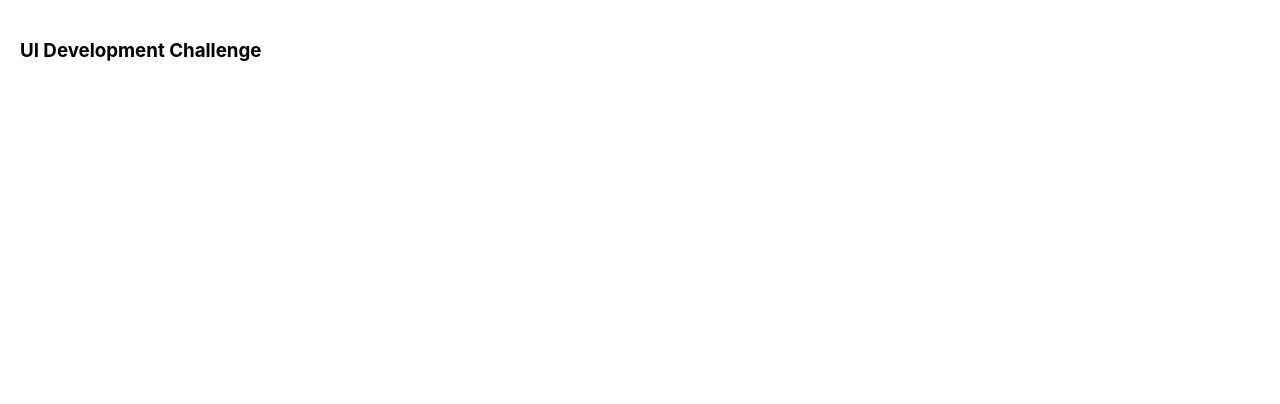
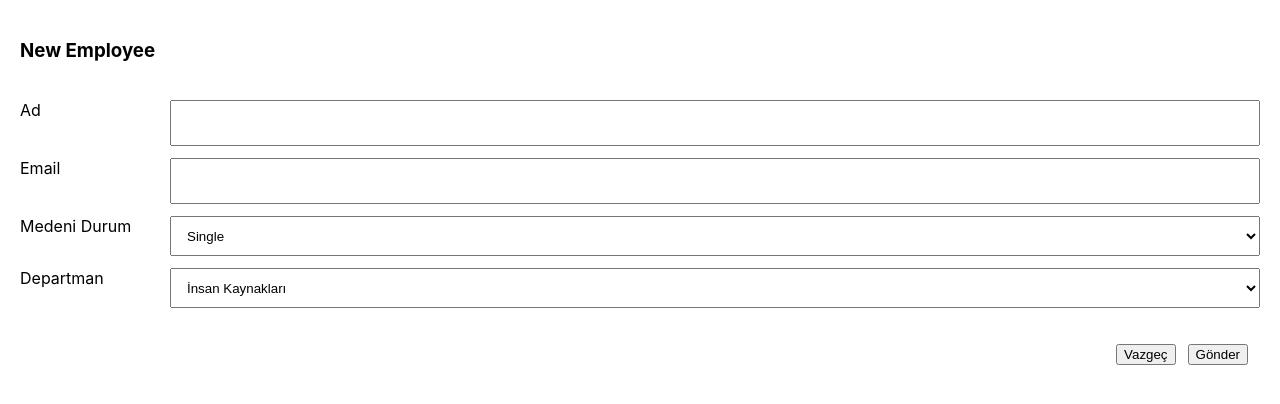
Before and after one commit to 3mpe/ykb-ui, a React (Create React App) app: page / in a window 1280 px wide. Both pictures are taken after a click on the button "New Employee". Shown: the top 404 px of the page. Built offline with nearby package versions, Linux system fonts and the light colour scheme; data requests are answered from the project's data file.

Commit message:
new employee page added

```diff
--- a/package.json
+++ b/package.json
@@ -7,6 +7,7 @@
     "@fortawesome/free-solid-svg-icons": "^6.0.0",
     "@fortawesome/react-fontawesome": "^0.1.17",
     "json-server": "^0.15.0",
+    "node-sass": "^4.14.1",
     "react": "^16.8.6",
     "react-dom": "^16.8.6",
     "react-router-dom": "^6.2.2",
--- a/src/components/Header/index.js
+++ b/src/components/Header/index.js
@@ -2,13 +2,18 @@ import React from "react";
 import Button from "../Button";
 
 function Header(props) {
-    const { onClickAddEmployee } = props;
+    const {title, onClickAddEmployee} = props;
     return (
         <header className="header">
-            <h3>UI Development Challenge</h3>
-            <Button onClick={onClickAddEmployee}>
-                New Employee
-            </Button>
+            <h3>{title}</h3>
+            {
+                onClickAddEmployee && (
+                    <Button onClick={onClickAddEmployee}>
+                        New Employee
+                    </Button>
+                )
+            }
+
         </header>
     );
 }
--- a/src/components/index.js
+++ b/src/components/index.js
@@ -1,2 +1,6 @@
 import Header from './Header';
-export { Header };
+import Button from './Button';
+import Icon from './Icon';
+import List from './List';
+import ListItem from './ListItem';
+export { Header, Button, Icon, List, ListItem };
--- a/src/pages/AddEmployee/index.js
+++ b/src/pages/AddEmployee/index.js
@@ -1,11 +1,98 @@
-import React from "react";
+import React, {useEffect, useState} from "react";
+import {Header, Button} from "../../components";
 
-function AddEmployePage() {
+import "./index.scss";
+import {useNavigate} from "react-router-dom";
+import DepartmentService from "../../Services/DepartmentService";
+import {ConstDepartment} from "../../contextApi/DepartmentContext/constans";
+import {useDepartment} from "../../contextApi";
+
+
+function AddEmployeePage() {
+    const navigate = useNavigate();
+    const initialData = {
+        name: "",
+        email: "",
+        martialStatus: "true",
+        departments: "",
+    }
+    const [data, setData] = useState(initialData);
+    const [departments, setDepartments] = useState([]);
+    const { dispatch } = useDepartment();
+
+    const onsubmit = (e) => {
+        e.preventDefault();
+        console.log("Clicked", data);
+    }
+
+    const setState = (e) => {
+        const {name, value} = e.target;
+        setData({
+            ...data,
+            [name]: value
+        })
+    }
+
+    useEffect(() => {
+        ;(async () => {
+            // set all Departments
+            const departments = await DepartmentService.getDepartment();
+            dispatch({ type: ConstDepartment.SET_DEPARTMENT, payload: { departments } });
+            setDepartments(departments);
+            if (departments.length > 0) {
+                setState({ target: { name: "departments",  value: departments[0].id.toString() } });
+            }
+
+        })();
+        // eslint-disable-next-line react-hooks/exhaustive-deps
+    }, []);
+
+
     return (
         <div>
-            <h3>UI Development Challenge</h3>
+            <Header title="New Employee "/>
+            <br/>
+            <form className="create-form" onSubmit={onsubmit}>
+                <label>
+                    <span>Ad</span>
+                    <input type="text" name="name" onChange={setState} required/>
+                </label>
+
+                <label>
+                    <span>Email</span>
+                    <input type="email" name="email" onChange={setState} required/>
+                </label>
+
+                <label>
+                    <span>Medeni Durum</span>
+                    <select name="martialStatus" onChange={setState} required>
+                        <option value="true">Single</option>
+                        <option value="false">Married</option>
+                    </select>
+                </label>
+
+                <label>
+                    <span>Departman</span>
+                    <select name="departments" onChange={setState} required>
+                        {
+                            departments.map((department) => {
+                                return (
+                                    <option key={department.id} value={department.id}>{department.title}</option>
+                                )
+                            })
+                        }
+                    </select>
+                </label>
+
+
+
+                <div className="buttons">
+                    <Button type="button" onClick={() => { navigate(-1); }}>Vazgeç</Button>
+                    <Button type="submit">Gönder</Button>
+                </div>
+            </form>
         </div>
     );
 }
 
-export default AddEmployePage;
+export default AddEmployeePage;
--- /dev/null
+++ b/src/pages/AddEmployee/index.scss
@@ -0,0 +1,28 @@
+.create-form {
+  label {
+    display: flex;
+    margin-bottom: 12px;
+    span {
+      min-width: 150px;
+    }
+
+    input,
+    select {
+      width: 100%;
+      min-height: 40px;
+      padding-left: 12px;
+      padding-right: 12px;
+      &:focus, &:focus-visible {
+        outline: none;
+      }
+    }
+  }
+
+  .buttons {
+    text-align: end;
+    button {
+      margin-top: 24px;
+      margin-right: 12px;
+    }
+  }
+}
--- a/src/pages/ListPage/index.js
+++ b/src/pages/ListPage/index.js
@@ -5,12 +5,12 @@ import { useNavigate } from "react-router-dom";
 import EmployeeService from "../../Services/EmployeeService";
 import DepartmentService from "../../Services/DepartmentService";
 
-import List from "./../../components/List";
 import {useDepartment} from "../../contextApi";
 import {ConstDepartment} from "../../contextApi/DepartmentContext/constans";
 
 import RouteNames from "../../helpers/RouteNames";
-import {Header} from "../../components";
+
+import {Header, List} from "../../components";
 
 function ListPage() {
     const [data, setData] = useState(null);
@@ -32,7 +32,6 @@ function ListPage() {
     }, []);
 
     const addEmployee = () => {
-        console.log("addEmployee");
         navigate(RouteNames.addEmployee);
     };
 
@@ -46,7 +45,7 @@ function ListPage() {
     const headers = ["Ad", "Email", "Medeni Durum", "Departman", "Güncelleme", "Sil"];
     return (
         <div>
-            <Header title="Personel Listesi" onClickAddEmployee={addEmployee} />
+            <Header title="UI Development Challenge" onClickAddEmployee={addEmployee} />
             <br/>
             <List
                 headers={headers}
```
Also changed, not shown: 1 other file (tests, documents, lock files or other folders).
